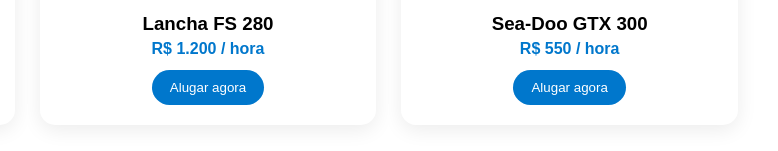
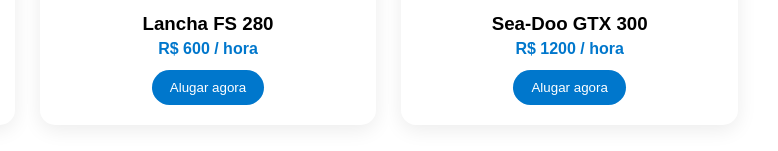
Before and after one commit to padwiggers/ragaton, a plain HTML site: page pages/home.html in a window 1280 px wide. Shown: the part 649-800 px from the top of the page, 432-1210 px from the left. Drawn offline with Linux system fonts and the light colour scheme.

Commit message:
Ajuste nos valores dos alugueis dos veículos

```diff
--- a/pages/home.html
+++ b/pages/home.html
@@ -70,14 +70,14 @@
             <div class="card">
                 <img src="https://media.tacdn.com/media/attractions-splice-spp-674x446/10/ce/47/b2.jpg" alt="Lancha">
                 <h3>Lancha FS 280</h3>
-                <p class="price">R$ 1.200 / hora</p>
+                <p class="price">R$ 600 / hora</p>
                 <button class="card-btn">Alugar agora</button>
             </div>
 
             <div class="card">
                 <img src="https://www.safetyyatchs.com.br/admin/image/lancha/149/1103lg.jpg" alt="Jet Ski">
                 <h3>Sea-Doo GTX 300</h3>
-                <p class="price">R$ 550 / hora</p>
+                <p class="price">R$ 1200 / hora</p>
                 <button class="card-btn">Alugar agora</button>
             </div>
 
```
